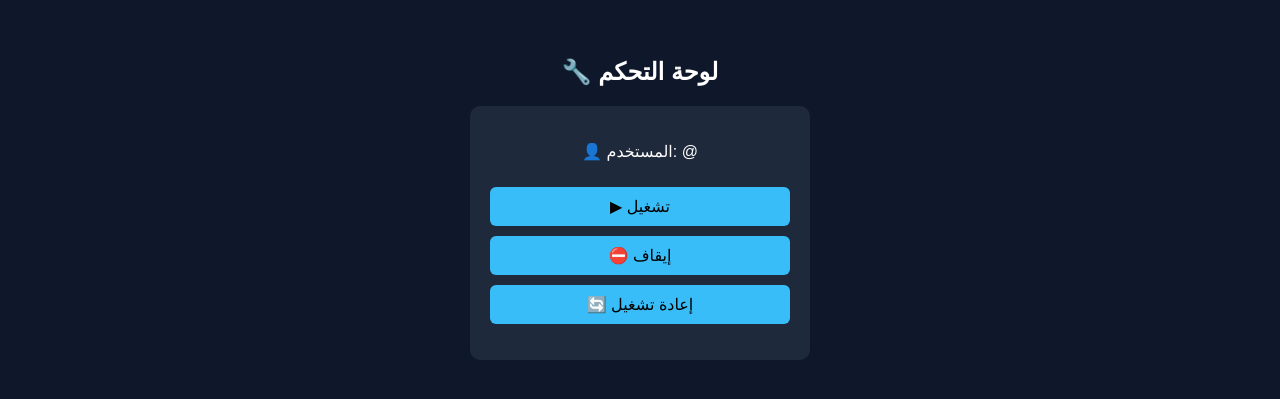
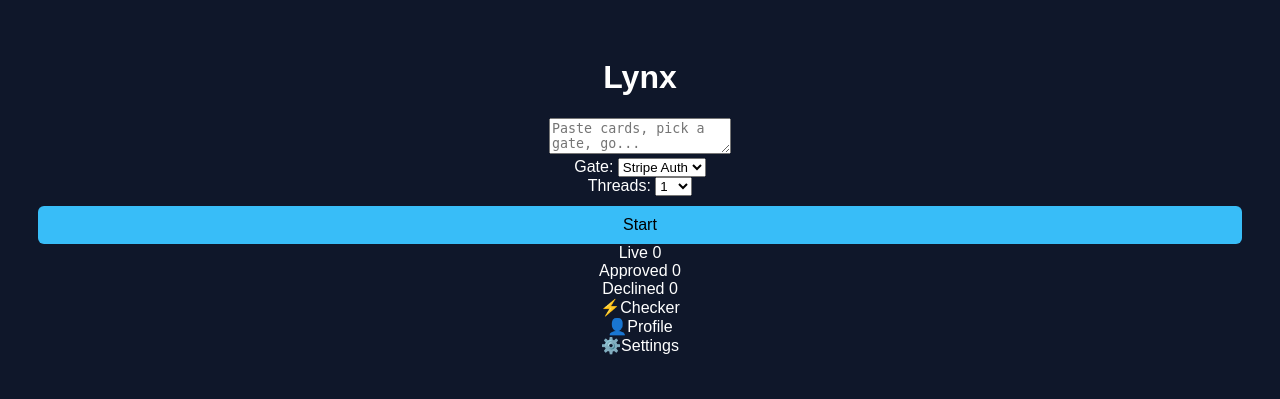
Before and after one commit to YASIRDARJ/app, a Flask app: page / in a window 1280 px wide. Shown: the top 399 px of the page. Run offline with Flask 3, Linux system fonts and the light colour scheme; some libraries are stand-ins or nearby versions.

Commit message:
Update index.html

```diff
--- a/templates/index.html
+++ b/templates/index.html
@@ -1,55 +1,101 @@
 <!DOCTYPE html>
-<html lang="ar">
+<html lang="en">
 <head>
 <meta charset="UTF-8">
-<title>لوحة التحكم</title>
+<meta name="viewport" content="width=device-width, initial-scale=1.0">
+<title>Lynx Checker</title>
 <link rel="stylesheet" href="/static/style.css">
 <script src="https://telegram.org/js/telegram-web-app.js"></script>
 </head>
 <body>
 
-<h2>🔧 لوحة التحكم</h2>
+<div class="app">
 
-<div class="box">
-    <p id="user"></p>
-    <p id="balance"></p>
+  <!-- HEADER -->
+  <div class="header">
+    <h1>Lynx</h1>
+  </div>
 
-    <button onclick="send('تشغيل')">▶ تشغيل</button>
-    <button onclick="send('إيقاف')">⛔ إيقاف</button>
-    <button onclick="send('إعادة تشغيل')">🔄 إعادة تشغيل</button>
+  <!-- CHECKER PAGE -->
+  <div class="page active" id="checker">
 
-    <p id="result"></p>
+    <!-- Input Box -->
+    <textarea id="cards" placeholder="Paste cards, pick a gate, go..."></textarea>
+
+    <!-- Gate Selector -->
+    <div class="gate">
+      <label>Gate:</label>
+      <select id="gate">
+        <option value="stripe">Stripe Auth</option>
+        <option value="paypal">PayPal</option>
+      </select>
+    </div>
+
+    <!-- Threads -->
+    <div class="threads">
+      <label>Threads:</label>
+      <select id="threads">
+        <option>1</option>
+        <option>3</option>
+        <option>5</option>
+        <option>10</option>
+        <option>15</option>
+      </select>
+    </div>
+
+    <!-- Start Button -->
+    <button id="startBtn">Start</button>
+
+    <!-- Results -->
+    <div class="results">
+      <div class="result-category">
+        <span>Live</span> <span id="liveCount">0</span>
+      </div>
+      <div class="result-category">
+        <span>Approved</span> <span id="approvedCount">0</span>
+      </div>
+      <div class="result-category">
+        <span>Declined</span> <span id="declinedCount">0</span>
+      </div>
+    </div>
+
+  </div>
+
+  <!-- NAVIGATION -->
+  <div class="nav">
+    <div class="nav-item active" onclick="showPage('checker', this)">⚡<span>Checker</span></div>
+    <div class="nav-item" onclick="showPage('profile', this)">👤<span>Profile</span></div>
+    <div class="nav-item" onclick="showPage('settings', this)">⚙️<span>Settings</span></div>
+  </div>
+
 </div>
 
 <script>
 const tg = window.Telegram.WebApp;
-const u = tg.initDataUnsafe.user;
+tg.expand();
 
-document.getElementById("user").innerText =
-"👤 المستخدم: @" + u.username;
+// Navigation
+function showPage(id, el){
+  document.querySelectorAll(".page").forEach(p=>p.classList.remove("active"));
+  document.querySelectorAll(".nav-item").forEach(n=>n.classList.remove("active"));
+  document.getElementById(id).classList.add("active");
+  el.classList.add("active");
+}
 
-fetch("/api/user", {
-    method: "POST",
-    headers: {"Content-Type":"application/json"},
-    body: JSON.stringify(u)
-})
-.then(r=>r.json())
-.then(d=>{
-    document.getElementById("balance").innerText =
-    "💰 الرصيد: " + d.balance;
+// Checker Simulation
+const startBtn = document.getElementById("startBtn");
+startBtn.addEventListener("click", ()=>{
+  const cards = document.getElementById("cards").value.split("\n");
+  let live = 0, approved = 0, declined = 0;
+  for(let i=0;i<cards.length;i++){
+    const rand = Math.random();
+    if(rand<0.2) live++, approved++;
+    else declined++;
+  }
+  document.getElementById("liveCount").innerText = live;
+  document.getElementById("approvedCount").innerText = approved;
+  document.getElementById("declinedCount").innerText = declined;
 });
-
-function send(action){
-    fetch("/api/action", {
-        method:"POST",
-        headers:{"Content-Type":"application/json"},
-        body:JSON.stringify({action:action})
-    })
-    .then(r=>r.json())
-    .then(d=>{
-        document.getElementById("result").innerText = d.msg;
-    })
-}
 </script>
 
 </body>
```
